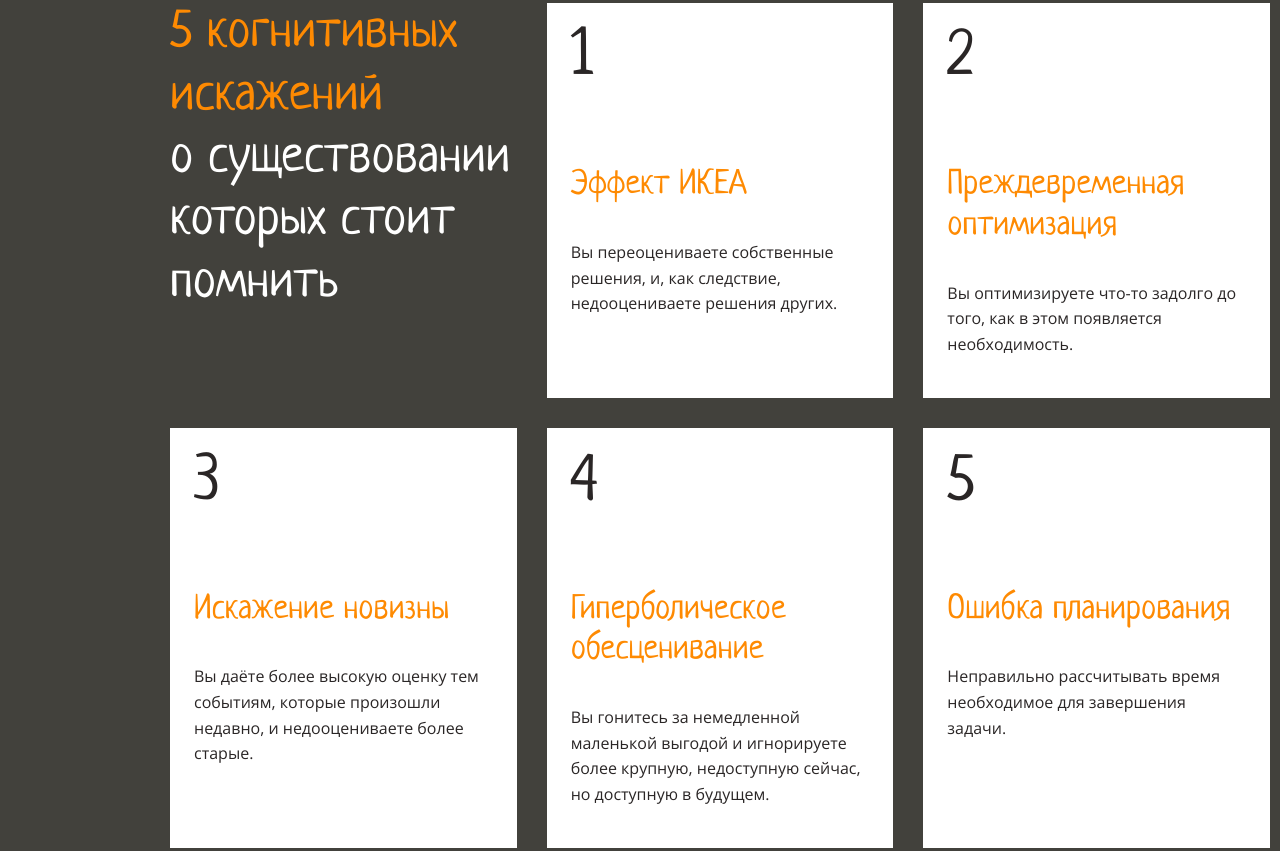
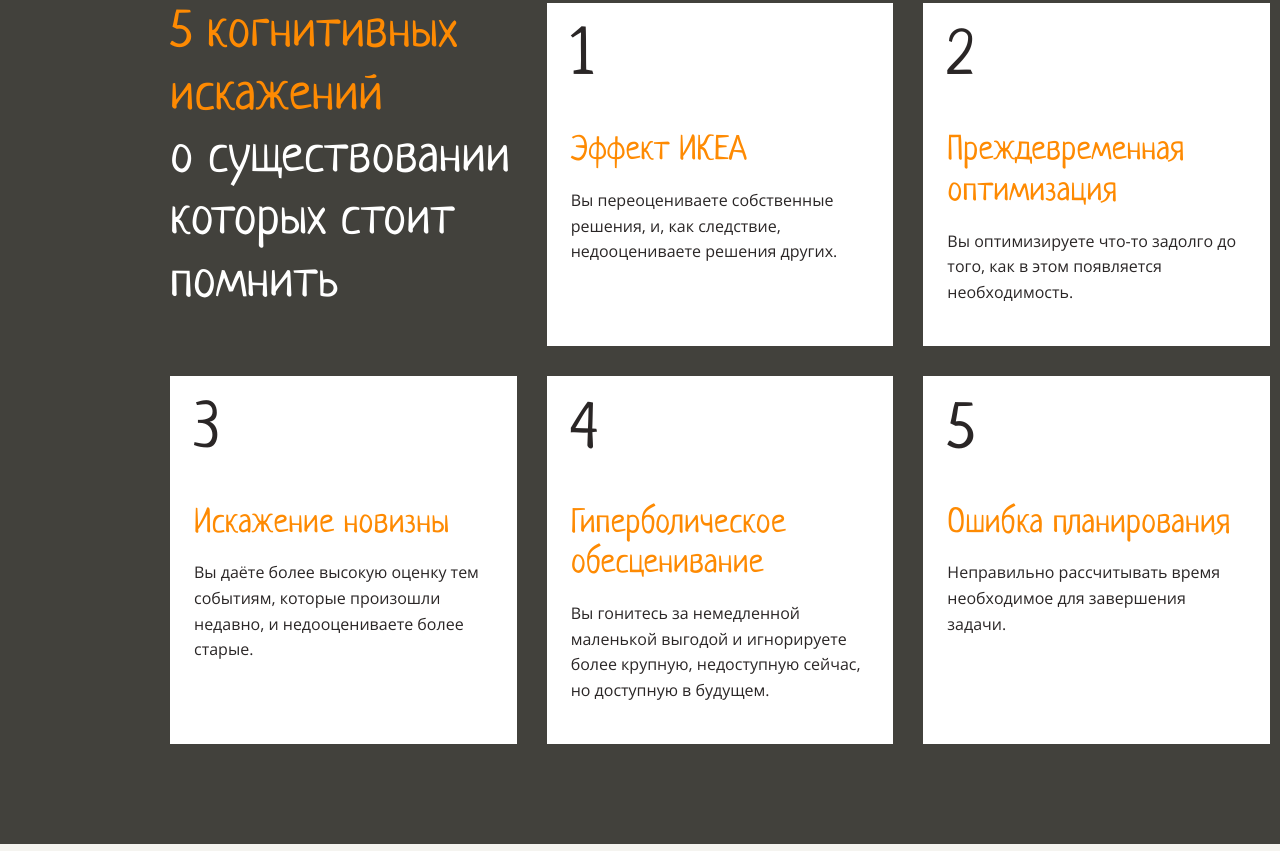
Before and after one commit to alexkwyk/layout-designer-project-58, a website: page src/index.html in a window 1280 px wide. Shown: the part 1916-2767 px from the top of the page. Drawn offline with Linux system fonts and the light colour scheme.

Commit message:
fix navigation

```diff
--- a/src/styles/style.css
+++ b/src/styles/style.css
@@ -230,6 +230,9 @@
   font-size: 52px;
 }
 
+.navigation-card h3 {
+  margin: 0;
+}
 .number {
   padding-bottom: 40px;
   font: 64px/1 Neucha, sans-serif;
```
